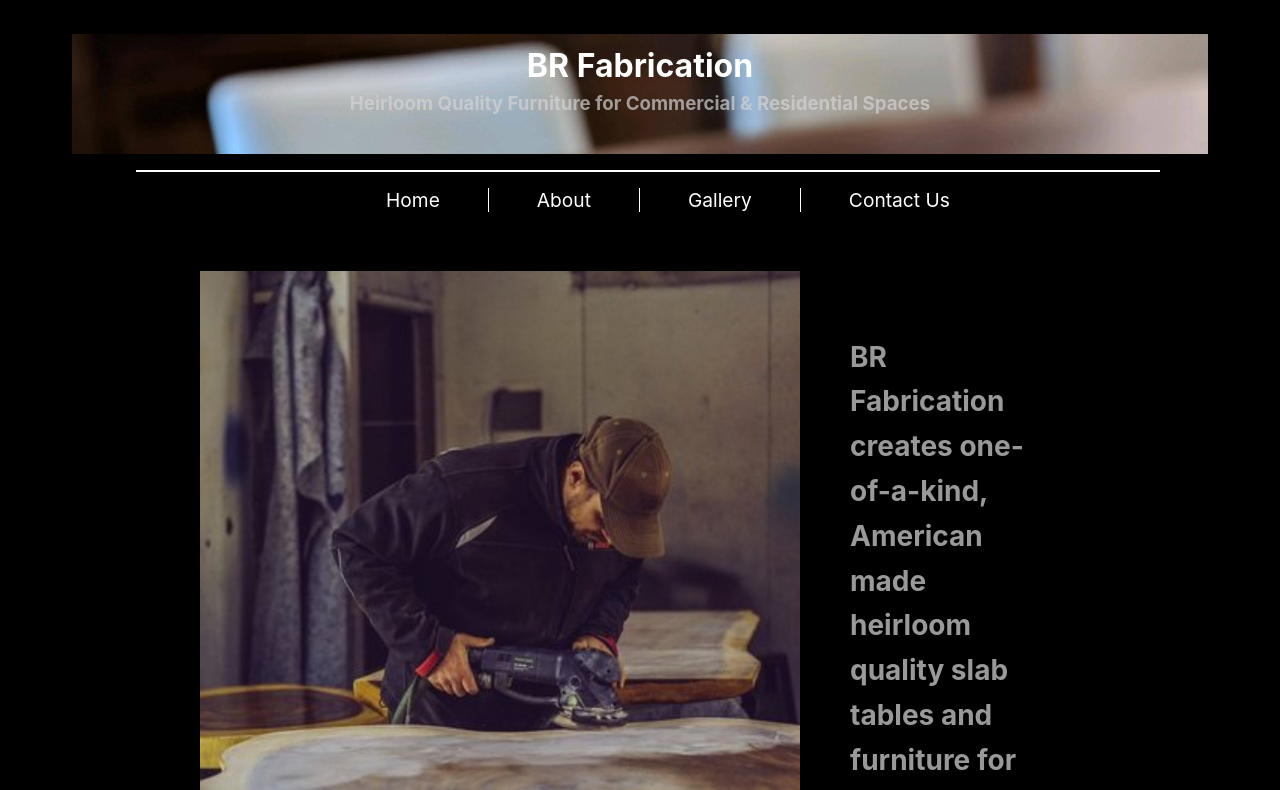
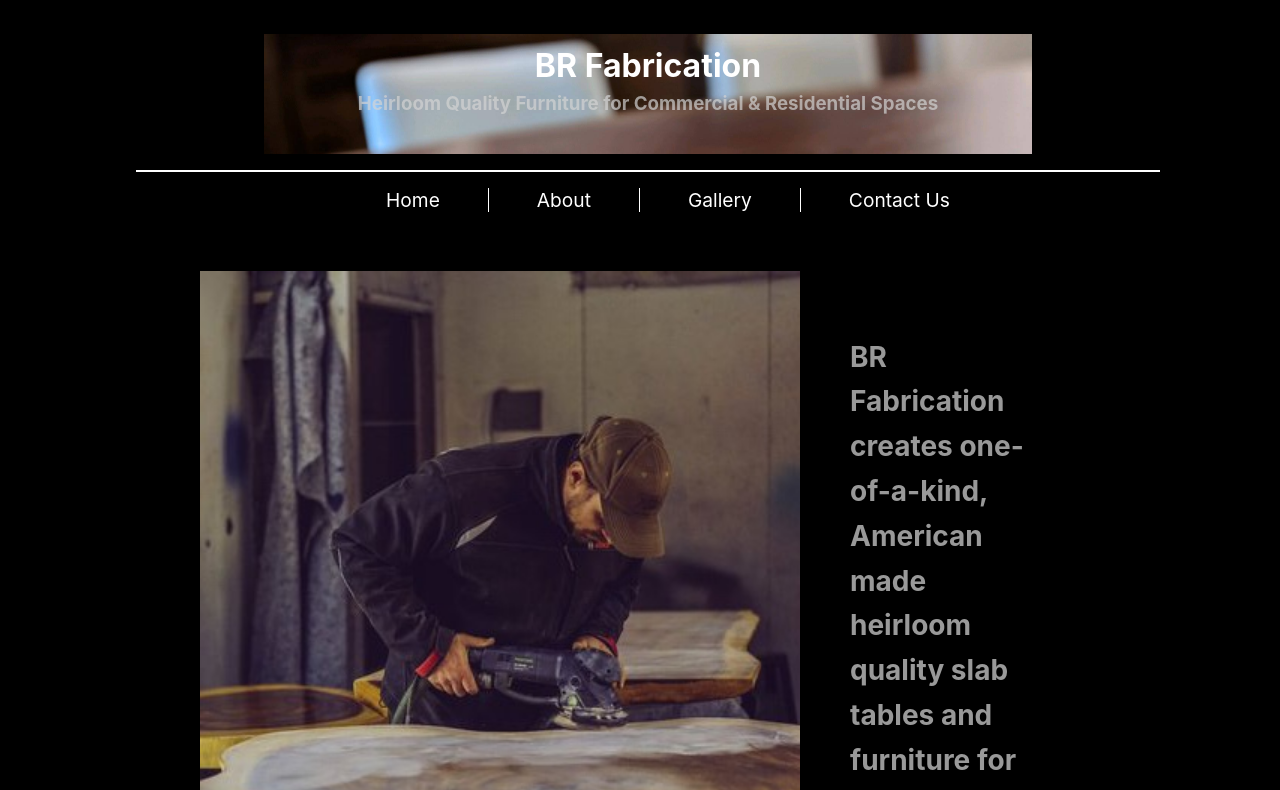
Before and after one commit to mwrowan89/BR-Fabrication-React.js, a React (Create React App) app: page /about in a window 1280 px wide. Shown: the top 790 px of the page. Built offline with nearby package versions, Linux system fonts and the light colour scheme.

Commit message:
Fixed header and nav css

```diff
--- a/src/css/Header.css
+++ b/src/css/Header.css
@@ -6,7 +6,8 @@
   background-image: url("../assets/images/13.JPG");
   background-size: 100%;
   background-repeat: no-repeat;
-  margin: 2vw 5vw 0vw 5vw;
+  margin: 2vw 5vw 0vw 20vw;
+  width: 60vw;
 }
 
 #header-title {
```
